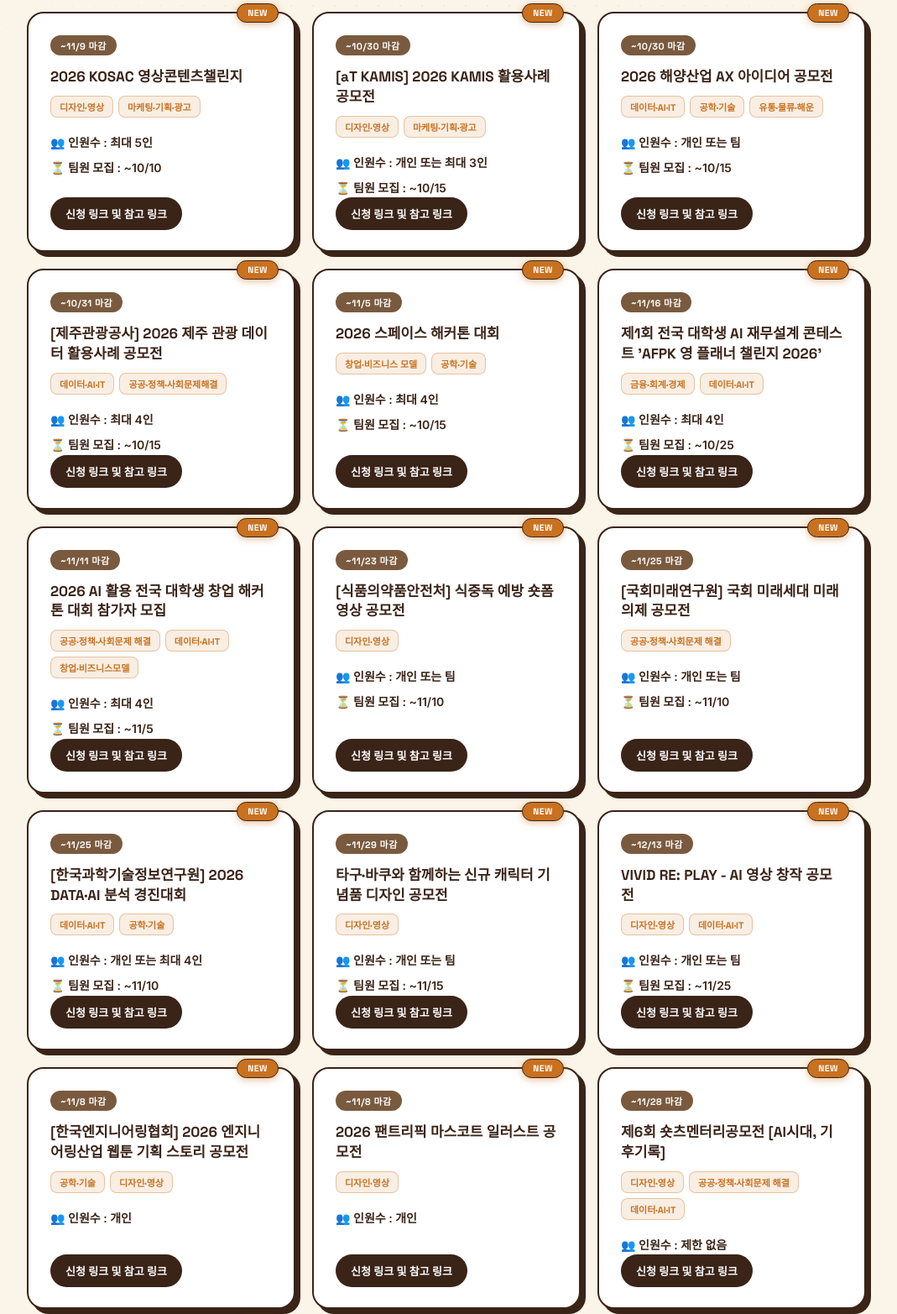
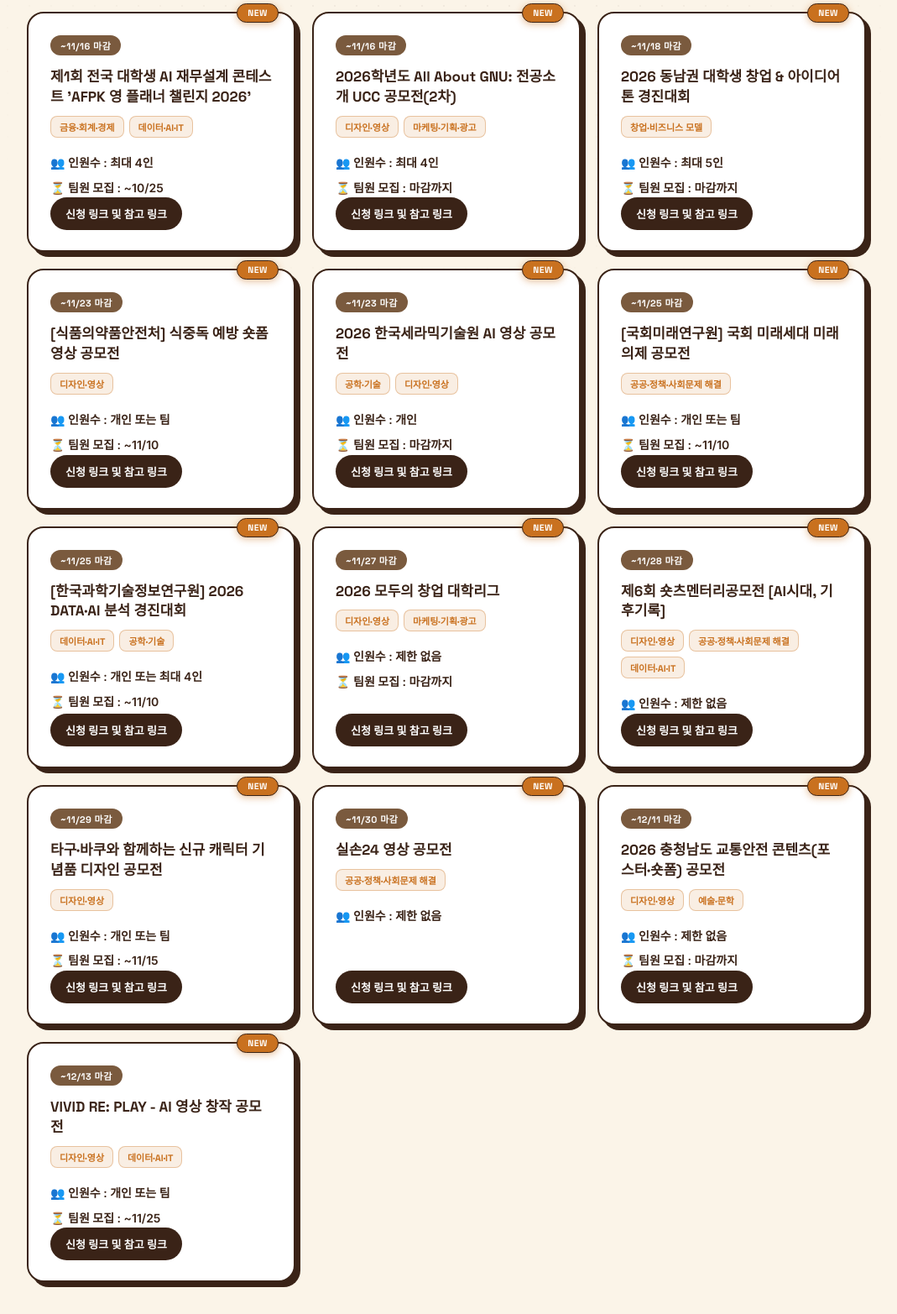
Before and after one commit to again8733-ops/pinskin, a plain HTML site: page contest.html in a window 1280 px wide. Shown: the part 240-1805 px from the top of the page at 84% size, without its empty margins (108-1177 px from the left). Drawn offline with Linux system fonts and the light colour scheme.

Commit message:
공모전 정보: 신규 5건 추가, 마감순 재정렬, 마감 지난 6건 제거
Co-Authored-By: Claude Sonnet 5 <noreply@anthropic.com>
Claude-Session: https://claude.ai/code/session_01GCA4BUKPbpTAXWWjqPE4Zw

```diff
--- a/contest.html
+++ b/contest.html
@@ -237,56 +237,6 @@
     <div class="card-grid">
       <div class="info-card">
         <span class="status-badge">NEW</span>
-        <div class="deadline-tag">~11/9 마감</div>
-        <h3>2026 KOSAC 영상콘텐츠챌린지</h3>
-        <div class="category-tags"><span class="cat-tag">디자인·영상</span><span class="cat-tag">마케팅·기획·광고</span></div>
-        <p class="team-size">👥 인원수 : 최대 5인</p>
-        <p class="recruit-deadline">⏳ 팀원 모집 : ~10/10</p>
-        <a class="card-link" href="https://kosac.ad.co.kr/" target="_blank" rel="noopener noreferrer">신청 링크 및 참고 링크</a>
-      </div>
-
-      <div class="info-card">
-        <span class="status-badge">NEW</span>
-        <div class="deadline-tag">~10/30 마감</div>
-        <h3>[aT KAMIS] 2026 KAMIS 활용사례 공모전</h3>
-        <div class="category-tags"><span class="cat-tag">디자인·영상</span><span class="cat-tag">마케팅·기획·광고</span></div>
-        <p class="team-size">👥 인원수 : 개인 또는 최대 3인</p>
-        <p class="recruit-deadline">⏳ 팀원 모집 : ~10/15</p>
-        <a class="card-link" href="https://seolmoon.com/Join/index.html?" target="_blank" rel="noopener noreferrer">신청 링크 및 참고 링크</a>
-      </div>
-
-      <div class="info-card">
-        <span class="status-badge">NEW</span>
-        <div class="deadline-tag">~10/30 마감</div>
-        <h3>2026 해양산업 AX 아이디어 공모전</h3>
-        <div class="category-tags"><span class="cat-tag">데이터·AI·IT</span><span class="cat-tag">공학·기술</span><span class="cat-tag">유통·물류·해운</span></div>
-        <p class="team-size">👥 인원수 : 개인 또는 팀</p>
-        <p class="recruit-deadline">⏳ 팀원 모집 : ~10/15</p>
-        <a class="card-link" href="https://www.kobc.or.kr/ebz/kor/bbs/view.do?mId=0505010000&amp;bIdx=98040&amp;ptIdx=241" target="_blank" rel="noopener noreferrer">신청 링크 및 참고 링크</a>
-      </div>
-
-      <div class="info-card">
-        <span class="status-badge">NEW</span>
-        <div class="deadline-tag">~10/31 마감</div>
-        <h3>[제주관광공사] 2026 제주 관광 데이터 활용사례 공모전</h3>
-        <div class="category-tags"><span class="cat-tag">데이터·AI·IT</span><span class="cat-tag">공공·정책·사회문제해결</span></div>
-        <p class="team-size">👥 인원수 : 최대 4인</p>
-        <p class="recruit-deadline">⏳ 팀원 모집 : ~10/15</p>
-        <a class="card-link" href="https://buly.kr/7QOqkm9" target="_blank" rel="noopener noreferrer">신청 링크 및 참고 링크</a>
-      </div>
-
-      <div class="info-card">
-        <span class="status-badge">NEW</span>
-        <div class="deadline-tag">~11/5 마감</div>
-        <h3>2026 스페이스 해커톤 대회</h3>
-        <div class="category-tags"><span class="cat-tag">창업·비즈니스 모델</span><span class="cat-tag">공학·기술</span></div>
-        <p class="team-size">👥 인원수 : 최대 4인</p>
-        <p class="recruit-deadline">⏳ 팀원 모집 : ~10/15</p>
-        <a class="card-link" href="https://www.gnu.ac.kr/aero/na/ntt/selectNttInfo.do?mi=13821&bbsId=4226&nttSn=8699921" target="_blank" rel="noopener noreferrer">신청 링크 및 참고 링크</a>
-      </div>
-
-      <div class="info-card">
-        <span class="status-badge">NEW</span>
         <div class="deadline-tag">~11/16 마감</div>
         <h3>제1회 전국 대학생 AI 재무설계 콘테스트 'AFPK 영 플래너 챌린지 2026'</h3>
         <div class="category-tags"><span class="cat-tag">금융·회계·경제</span><span class="cat-tag">데이터·AI·IT</span></div>
@@ -297,12 +247,22 @@
 
       <div class="info-card">
         <span class="status-badge">NEW</span>
-        <div class="deadline-tag">~11/11 마감</div>
-        <h3>2026 AI 활용 전국 대학생 창업 해커톤 대회 참가자 모집</h3>
-        <div class="category-tags"><span class="cat-tag">공공·정책·사회문제 해결</span><span class="cat-tag">데이터·AI·IT</span><span class="cat-tag">창업·비즈니스모델</span></div>
+        <div class="deadline-tag">~11/16 마감</div>
+        <h3>2026학년도 All About GNU: 전공소개 UCC 공모전(2차)</h3>
+        <div class="category-tags"><span class="cat-tag">디자인·영상</span><span class="cat-tag">마케팅·기획·광고</span></div>
         <p class="team-size">👥 인원수 : 최대 4인</p>
-        <p class="recruit-deadline">⏳ 팀원 모집 : ~11/5</p>
-        <a class="card-link" href="https://docs.google.com/forms/d/e/1FAIpQLSf5pMsBzP23OLGPqORL9c8EiQHELwd5BXeCGiL8N46Dt3Yw9Q/viewform" target="_blank" rel="noopener noreferrer">신청 링크 및 참고 링크</a>
+        <p class="recruit-deadline">⏳ 팀원 모집 : 마감까지</p>
+        <a class="card-link" href="https://nerum.gnu.ac.kr/ptfol/imng/icmpNsbjtPgm/findIcmpNsbjtPgmInfo.do?encSddpbSeq=9747d570de347c045f4283308406b549&amp;paginationInfo.currentPageNo=1" target="_blank" rel="noopener noreferrer">신청 링크 및 참고 링크</a>
+      </div>
+
+      <div class="info-card">
+        <span class="status-badge">NEW</span>
+        <div class="deadline-tag">~11/18 마감</div>
+        <h3>2026 동남권 대학생 창업 & 아이디어톤 경진대회</h3>
+        <div class="category-tags"><span class="cat-tag">창업·비즈니스 모델</span></div>
+        <p class="team-size">👥 인원수 : 최대 5인</p>
+        <p class="recruit-deadline">⏳ 팀원 모집 : 마감까지</p>
+        <a class="card-link" href="https://www.gnu.ac.kr/main/na/ntt/selectNttInfo.do?mi=1126&amp;bbsId=1028&amp;nttSn=9154489" target="_blank" rel="noopener noreferrer">신청 링크 및 참고 링크</a>
       </div>
 
       <div class="info-card">
@@ -313,6 +273,16 @@
         <p class="team-size">👥 인원수 : 개인 또는 팀</p>
         <p class="recruit-deadline">⏳ 팀원 모집 : ~11/10</p>
         <a class="card-link" href="https://linkareer.com/activity/360860" target="_blank" rel="noopener noreferrer">신청 링크 및 참고 링크</a>
+      </div>
+
+      <div class="info-card">
+        <span class="status-badge">NEW</span>
+        <div class="deadline-tag">~11/23 마감</div>
+        <h3>2026 한국세라믹기술원 AI 영상 공모전</h3>
+        <div class="category-tags"><span class="cat-tag">공학·기술</span><span class="cat-tag">디자인·영상</span></div>
+        <p class="team-size">👥 인원수 : 개인</p>
+        <p class="recruit-deadline">⏳ 팀원 모집 : 마감까지</p>
+        <a class="card-link" href="https://www.all-con.co.kr/view/contest/544119" target="_blank" rel="noopener noreferrer">신청 링크 및 참고 링크</a>
       </div>
 
       <div class="info-card">
@@ -337,40 +307,12 @@
 
       <div class="info-card">
         <span class="status-badge">NEW</span>
-        <div class="deadline-tag">~11/29 마감</div>
-        <h3>타구·바쿠와 함께하는 신규 캐릭터 기념품 디자인 공모전</h3>
-        <div class="category-tags"><span class="cat-tag">디자인·영상</span></div>
-        <p class="team-size">👥 인원수 : 개인 또는 팀</p>
-        <p class="recruit-deadline">⏳ 팀원 모집 : ~11/15</p>
-        <a class="card-link" href="https://www.dtro.or.kr/index.do?menu_link=/icms/bbs/selectBoardArticle.do?nttId=76276&amp;bbsId=BBS_00253&amp;menu_id=00000289" target="_blank" rel="noopener noreferrer">신청 링크 및 참고 링크</a>
-      </div>
-
-      <div class="info-card">
-        <span class="status-badge">NEW</span>
-        <div class="deadline-tag">~12/13 마감</div>
-        <h3>VIVID RE: PLAY - AI 영상 창작 공모전</h3>
-        <div class="category-tags"><span class="cat-tag">디자인·영상</span><span class="cat-tag">데이터·AI·IT</span></div>
-        <p class="team-size">👥 인원수 : 개인 또는 팀</p>
-        <p class="recruit-deadline">⏳ 팀원 모집 : ~11/25</p>
-        <a class="card-link" href="https://vivid.ing/contest" target="_blank" rel="noopener noreferrer">신청 링크 및 참고 링크</a>
-      </div>
-
-      <div class="info-card">
-        <span class="status-badge">NEW</span>
-        <div class="deadline-tag">~11/8 마감</div>
-        <h3>[한국엔지니어링협회] 2026 엔지니어링산업 웹툰 기획 스토리 공모전</h3>
-        <div class="category-tags"><span class="cat-tag">공학·기술</span><span class="cat-tag">디자인·영상</span></div>
-        <p class="team-size">👥 인원수 : 개인</p>
-        <a class="card-link" href="https://eng-webtooncontest.com/summary" target="_blank" rel="noopener noreferrer">신청 링크 및 참고 링크</a>
-      </div>
-
-      <div class="info-card">
-        <span class="status-badge">NEW</span>
-        <div class="deadline-tag">~11/8 마감</div>
-        <h3>2026 팬트리픽 마스코트 일러스트 공모전</h3>
-        <div class="category-tags"><span class="cat-tag">디자인·영상</span></div>
-        <p class="team-size">👥 인원수 : 개인</p>
-        <a class="card-link" href="https://fantrie.notion.site/fantriepcik-2026illustrationcontest" target="_blank" rel="noopener noreferrer">신청 링크 및 참고 링크</a>
+        <div class="deadline-tag">~11/27 마감</div>
+        <h3>2026 모두의 창업 대학리그</h3>
+        <div class="category-tags"><span class="cat-tag">디자인·영상</span><span class="cat-tag">마케팅·기획·광고</span></div>
+        <p class="team-size">👥 인원수 : 제한 없음</p>
+        <p class="recruit-deadline">⏳ 팀원 모집 : 마감까지</p>
+        <a class="card-link" href="https://form.naver.com/response/BVC0IdfAZSO" target="_blank" rel="noopener noreferrer">신청 링크 및 참고 링크</a>
       </div>
 
       <div class="info-card">
@@ -384,12 +326,42 @@
 
       <div class="info-card">
         <span class="status-badge">NEW</span>
+        <div class="deadline-tag">~11/29 마감</div>
+        <h3>타구·바쿠와 함께하는 신규 캐릭터 기념품 디자인 공모전</h3>
+        <div class="category-tags"><span class="cat-tag">디자인·영상</span></div>
+        <p class="team-size">👥 인원수 : 개인 또는 팀</p>
+        <p class="recruit-deadline">⏳ 팀원 모집 : ~11/15</p>
+        <a class="card-link" href="https://www.dtro.or.kr/index.do?menu_link=/icms/bbs/selectBoardArticle.do?nttId=76276&amp;bbsId=BBS_00253&amp;menu_id=00000289" target="_blank" rel="noopener noreferrer">신청 링크 및 참고 링크</a>
+      </div>
+
+      <div class="info-card">
+        <span class="status-badge">NEW</span>
         <div class="deadline-tag">~11/30 마감</div>
         <h3>실손24 영상 공모전</h3>
         <div class="category-tags"><span class="cat-tag">공공·정책·사회문제 해결</span></div>
         <p class="team-size">👥 인원수 : 제한 없음</p>
         <a class="card-link" href="https://linkareer.com/activity/358840" target="_blank" rel="noopener noreferrer">신청 링크 및 참고 링크</a>
       </div>
+
+      <div class="info-card">
+        <span class="status-badge">NEW</span>
+        <div class="deadline-tag">~12/11 마감</div>
+        <h3>2026 충청남도 교통안전 콘텐츠(포스터·숏폼) 공모전</h3>
+        <div class="category-tags"><span class="cat-tag">디자인·영상</span><span class="cat-tag">예술·문학</span></div>
+        <p class="team-size">👥 인원수 : 제한 없음</p>
+        <p class="recruit-deadline">⏳ 팀원 모집 : 마감까지</p>
+        <a class="card-link" href="https://buly.kr/1RGtqON" target="_blank" rel="noopener noreferrer">신청 링크 및 참고 링크</a>
+      </div>
+
+      <div class="info-card">
+        <span class="status-badge">NEW</span>
+        <div class="deadline-tag">~12/13 마감</div>
+        <h3>VIVID RE: PLAY - AI 영상 창작 공모전</h3>
+        <div class="category-tags"><span class="cat-tag">디자인·영상</span><span class="cat-tag">데이터·AI·IT</span></div>
+        <p class="team-size">👥 인원수 : 개인 또는 팀</p>
+        <p class="recruit-deadline">⏳ 팀원 모집 : ~11/25</p>
+        <a class="card-link" href="https://vivid.ing/contest" target="_blank" rel="noopener noreferrer">신청 링크 및 참고 링크</a>
+      </div>
     </div>
   </div>
 </body>
```
